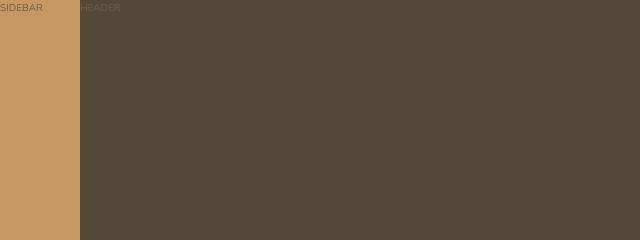
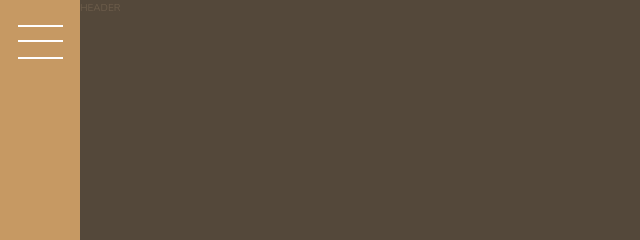
Before and after one commit to RafaelMatta/Nexter, a website: page index.html in a window 1280 px wide. Shown: the top 240 px of the page, 0-640 px from the left. Drawn offline with nearby package versions, Linux system fonts and the light colour scheme.

Commit message:
Adicionando botão.

```diff
--- a/index.html
+++ b/index.html
@@ -12,7 +12,7 @@
     </head>
     <body class="container">
         <div class="sidebar">
-            SIDEBAR
+            <button class="nav-btn"></button>
         </div>
         <div class="header">
             HEADER
--- a/style/common/module/_module-dir.scss
+++ b/style/common/module/_module-dir.scss
@@ -17,4 +17,7 @@
 @import "home/home.scss";
 
 //NAV
-@import "nav/nav.scss"
+@import "nav/nav.scss";
+
+//NAV BUTTON
+@import "nav-btn/nav-btn.scss";
--- /dev/null
+++ b/style/common/module/nav-btn/nav-btn.scss
@@ -0,0 +1,23 @@
+.nav-btn{
+    border: none;
+    border-radius: 0;
+
+    background-color: #fff;
+    height: 2px;
+    width: 4.5rem;
+    margin-top: 4rem;
+
+    cursor: pointer;
+
+    &::before,
+    &::after{
+        content: "";
+        background-color: #fff;
+        height: 2px;
+        width: 4.5rem;
+        display: block;
+    }
+
+    &::before { transform: translateY(-1.5rem); }
+    &::after { transform: translateY(1.5rem); }
+}
--- a/style/common/module/sidebar/sidebar.scss
+++ b/style/common/module/sidebar/sidebar.scss
@@ -2,4 +2,7 @@
     background-color: $color-primary;
     grid-column: sidebar-start / sidebar-end;
     grid-row: 1 / -1;
+
+    display: flex;
+    justify-content: center;
 }
```
Also changed, not shown: style/css/style.css.
